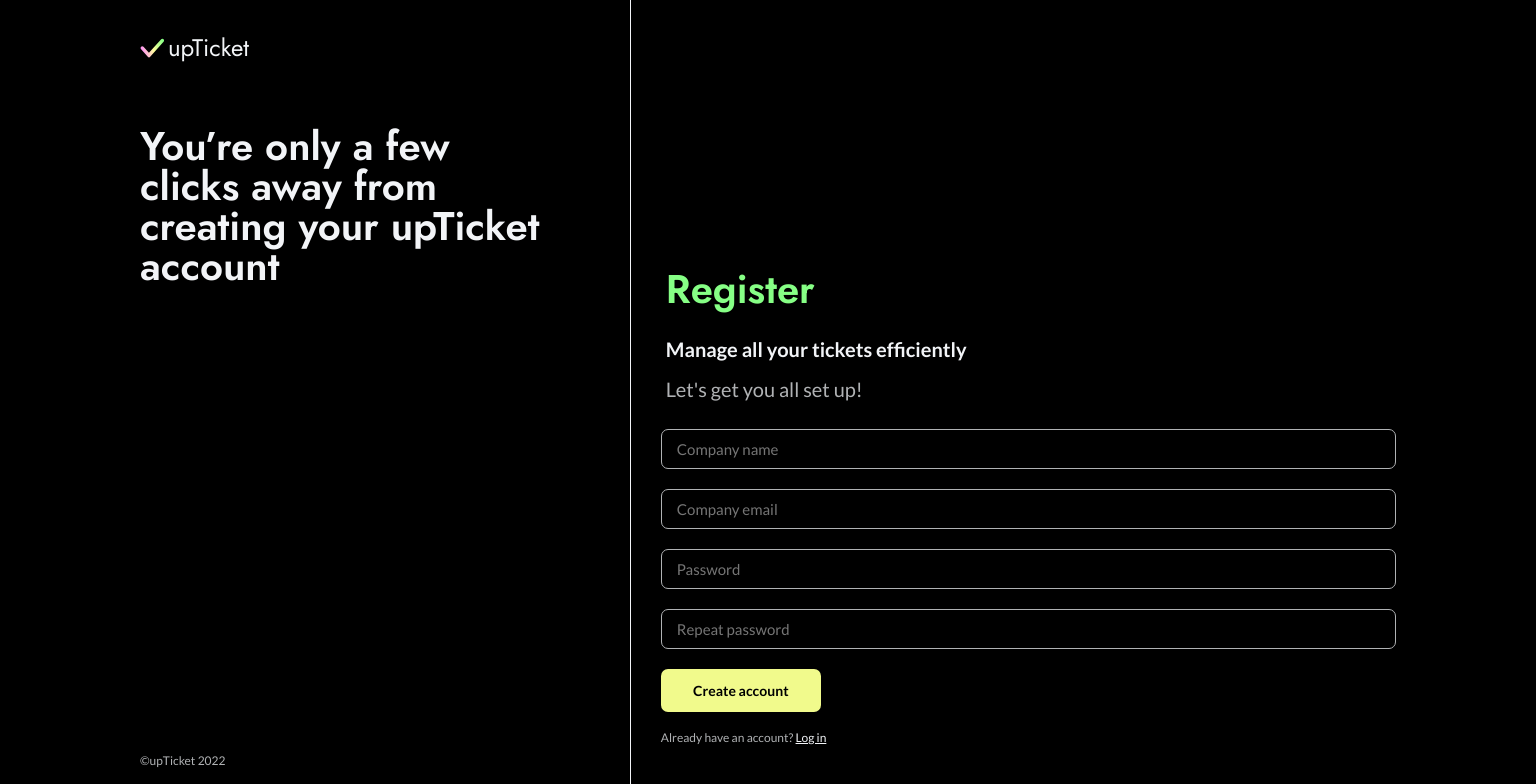
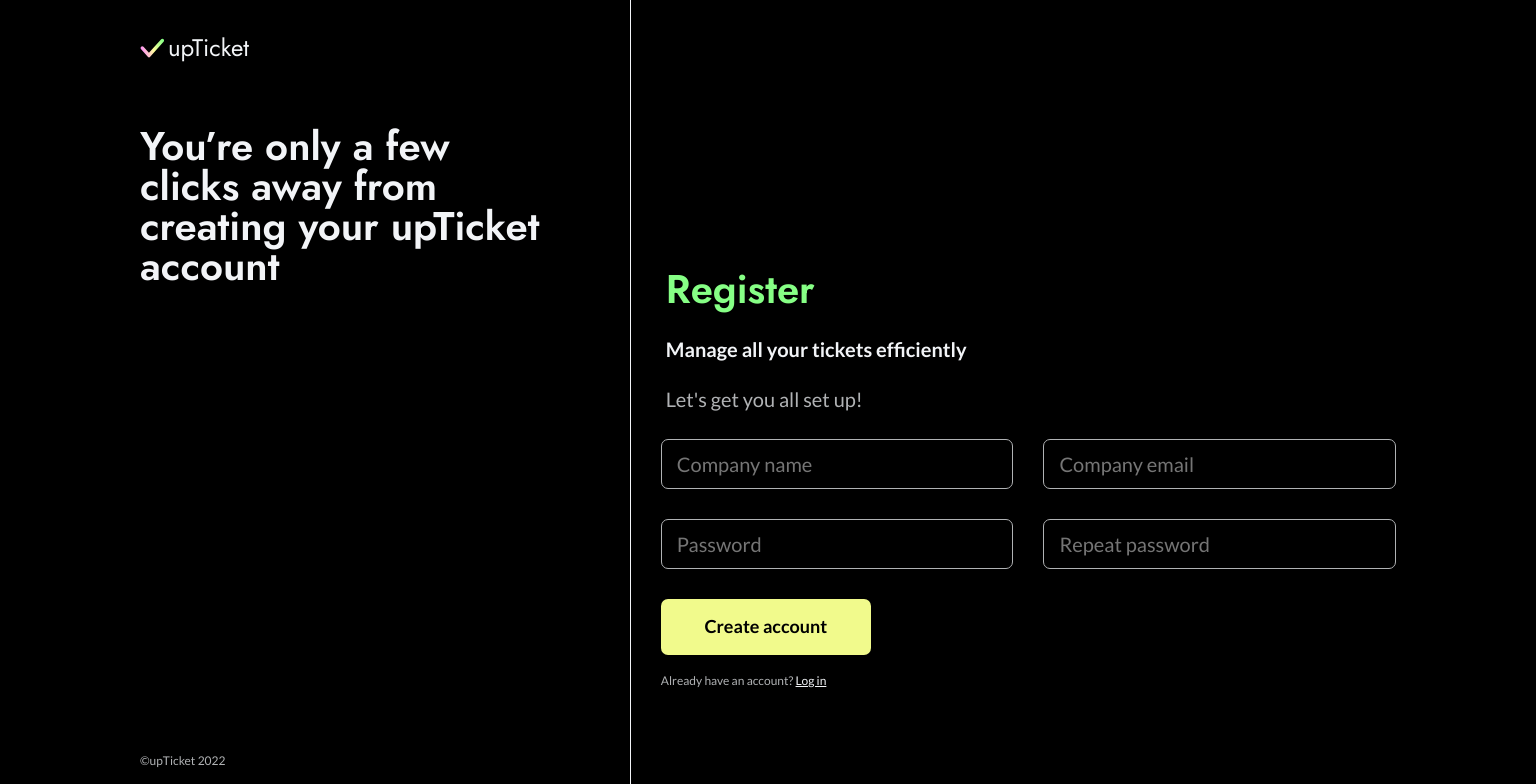
Before and after one commit to mclbdn/upTicket, a React (Create React App) app in the folder client/: page /signup in a window 1536 px wide. Shown: the top 784 px of the page. Built offline with nearby package versions, Linux system fonts and the light colour scheme.

Commit message:
Add sign up page for desktop

```diff
--- a/client/src/pages/NewSignUpPage.module.scss
+++ b/client/src/pages/NewSignUpPage.module.scss
@@ -119,6 +119,7 @@ main {
         }
 
         @media screen and (min-width: 1440px) {
+          margin-bottom: 30px;
           margin-top: 30px;
           font-size: 20px;
           margin-left: 36px;
@@ -200,6 +201,24 @@ main {
                 margin-bottom: 20px;
               }
             }
+
+            @media screen and (min-width: 1440px) {
+              font-size: 20px;
+              line-height: 50px;
+              height: 50px;
+
+              &:nth-of-type(1) {
+                margin-right: 30px;
+                margin-bottom: 30px;
+              }
+            }
+          }
+
+          .left_form_container,
+          .right_form_container {
+            @media screen and (min-width: 1440px) {
+              flex-direction: row;
+            }
           }
         }
 
@@ -220,6 +239,12 @@ main {
             height: 43px;
             font-size: 14px;
             margin: 0;
+          }
+
+          @media screen and (min-width :1440px) {
+            width: 210px;
+            height: 56px;
+            font-size: 18px;
           }
         }
 
```
